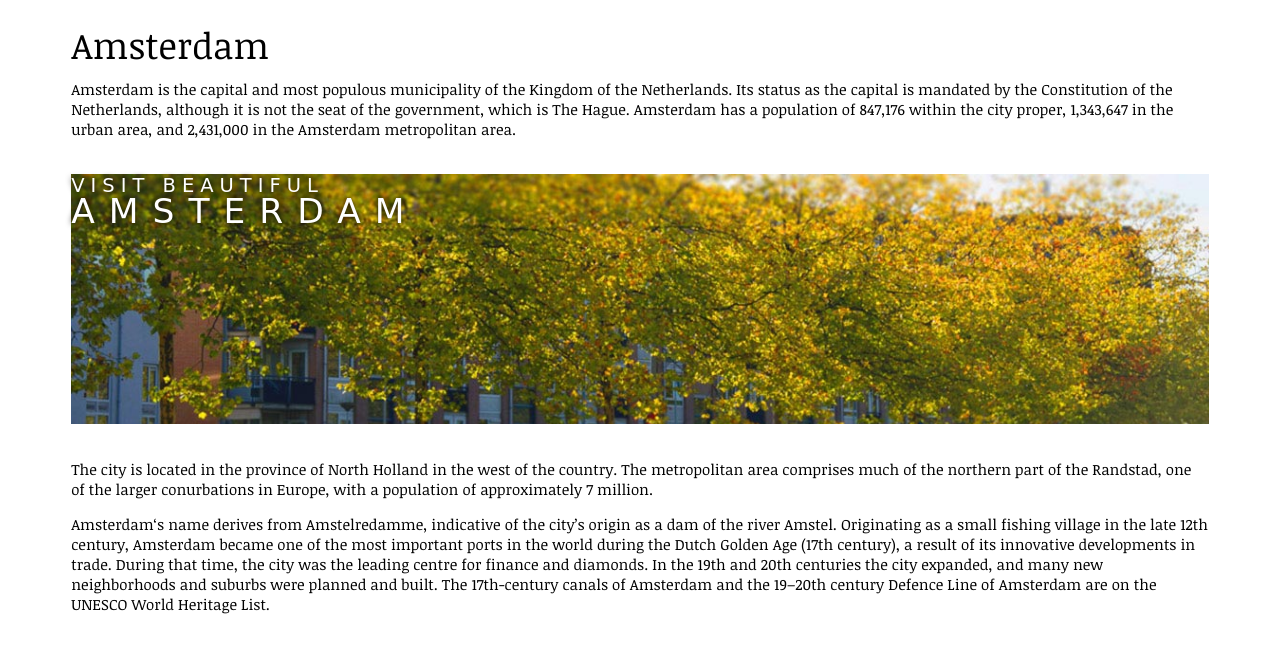
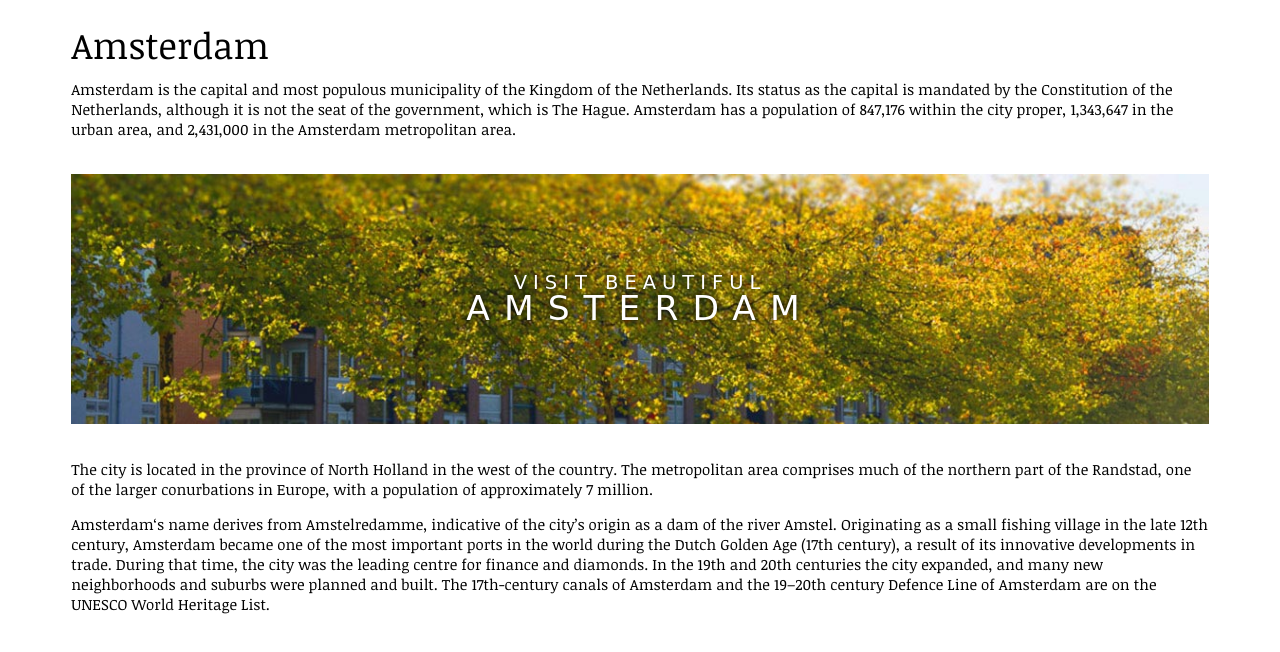
Before and after one commit to WebDevTuts/css_shorts_18_vertically_centering_text, a plain HTML site: page index.html in a window 1280 px wide. Drawn offline with Linux system fonts and the light colour scheme; a web font is replaced by a local one.

Commit message:
Vertically and horizontally centering text

```diff
--- a/style.css
+++ b/style.css
@@ -29,6 +29,9 @@ aside {
 
 aside div {
   display: table-cell;
+  vertical-align: middle;
+  text-align: center;
+  padding: 0 10px;
 }
 
 aside p {
```
